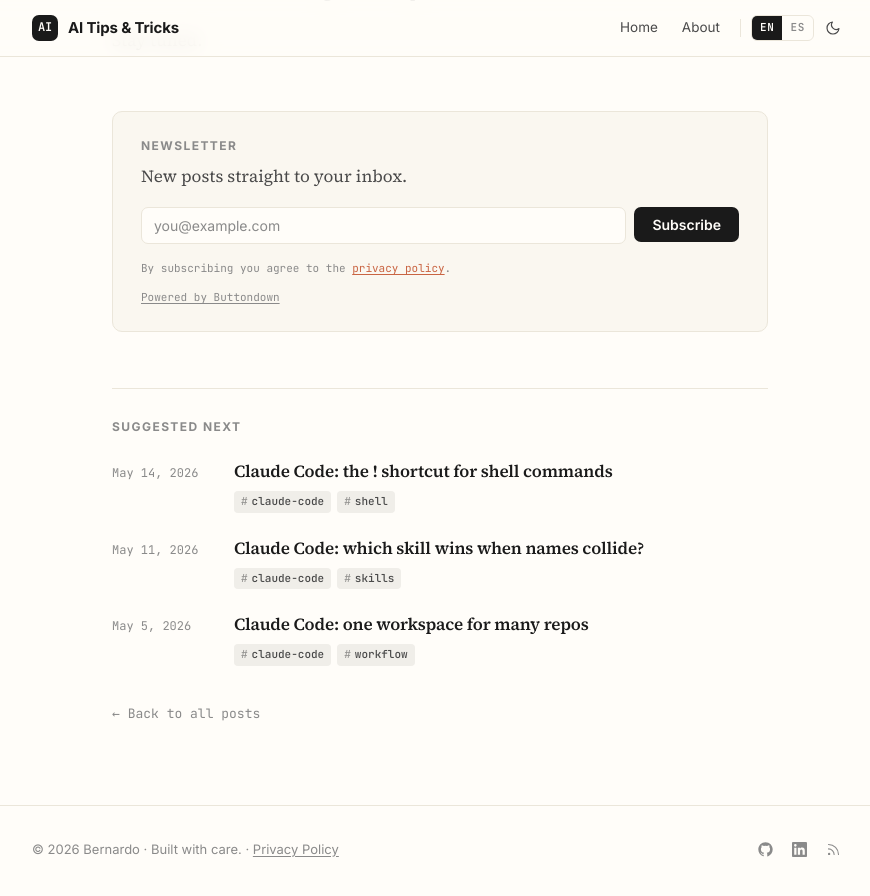
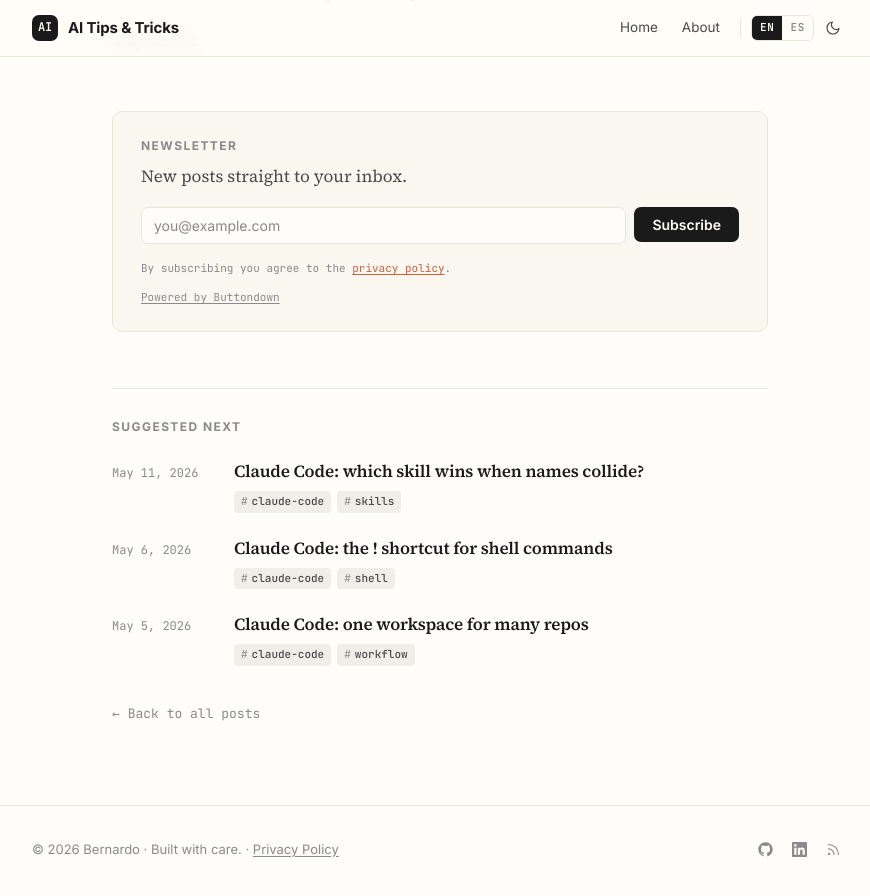
Before and after one commit to bernardosecades/bernardosecades.github.io, a Jekyll site: the page built from _posts/en/2026-04-27-welcome.md, in a window 1280 px wide and 900 px high, scrolled down 705 px. Shown: the top 896 px of the window, without its empty margins (200-1070 px from the left). Built offline with Jekyll 4.4.1, drawn with Linux system fonts in a browser that asks for light colours.

Commit message:
post shell mode in claude code

```diff
--- a/_posts/en/2026-05-14-claude-code-bang-shortcut.md
+++ b/_posts/en/2026-05-06-claude-code-bang-shortcut.md
@@ -1,6 +1,6 @@
 ---
 title: "Claude Code: the ! shortcut for shell commands"
-date: 2026-05-14 00:00:00
+date: 2026-05-06 00:00:00
 lang: en
 ref: claude-code-bang-shortcut
 tags: [claude-code, shell, workflow]
```
Also changed, not shown: _posts/es/2026-05-06-claude-code-atajo-bang.md (renamed from _posts/es/2026-05-14-claude-code-atajo-bang.md, +1 -1 lines).
